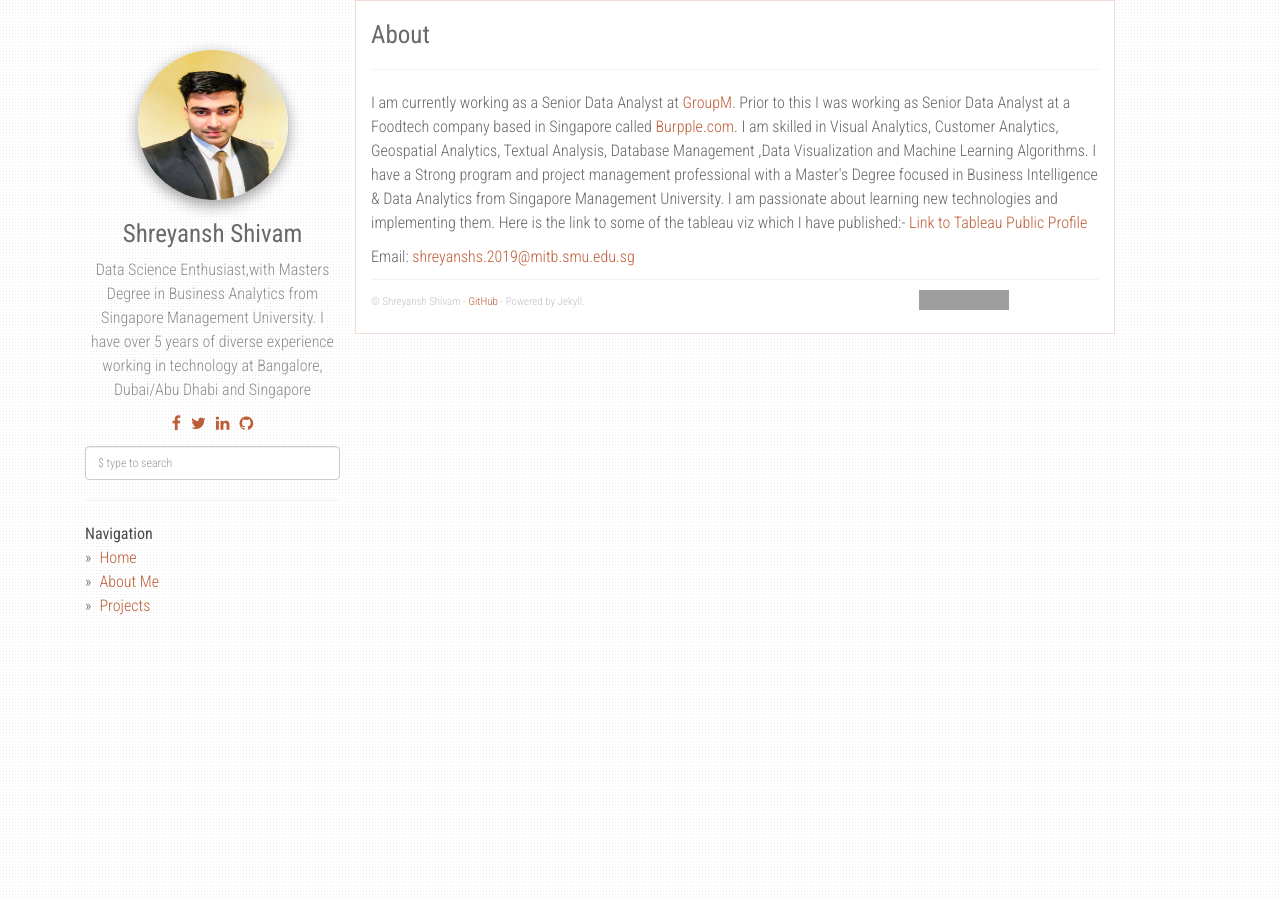
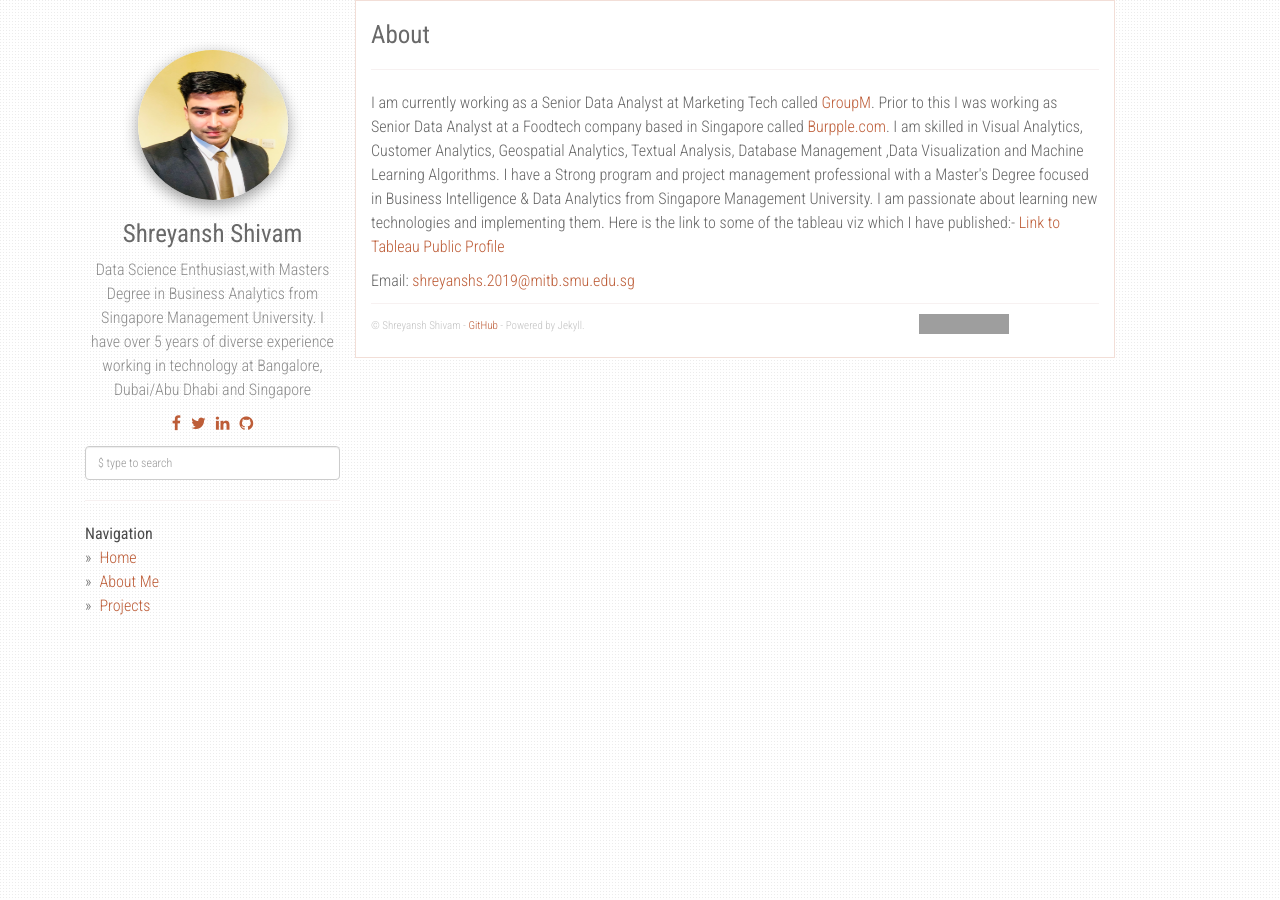
Before and after one commit to shreyanshshivam/shreyansh, a Jekyll site: the page built from about.md, in a window 1280 px wide. Built offline with Jekyll 4.4.1, drawn with Linux system fonts in a browser that asks for light colours; nearby versions of some CDN libraries; grey boxes are pictures that could not be loaded.

Commit message:
Update about.md

```diff
--- a/about.md
+++ b/about.md
@@ -4,7 +4,7 @@
 permalink: /about/
 ---
 <p>
-I am currently working as a Senior Data Analyst at <a href="https://www.groupm.com/" target="_blank">GroupM</a>. Prior to this I was working as Senior Data Analyst at a Foodtech company based in Singapore called <a href="https://www.burpple.com/sg" target="_blank">Burpple.com</a>. I am skilled in Visual Analytics, Customer Analytics, Geospatial Analytics, Textual Analysis, Database Management ,Data Visualization and Machine Learning Algorithms. I have a Strong program and project management professional with a Master's Degree focused in Business Intelligence & Data Analytics from Singapore Management University. I am passionate about learning new technologies and implementing them. Here is the link to some of the tableau viz which I have published:- <a href="https://public.tableau.com/profile/shreyansh.shivam#!/" target="_blank"> Link to Tableau Public Profile</a>
+I am currently working as a Senior Data Analyst at Marketing Tech called <a href="https://www.groupm.com/" target="_blank">GroupM</a>. Prior to this I was working as Senior Data Analyst at a Foodtech company based in Singapore called <a href="https://www.burpple.com/sg" target="_blank">Burpple.com</a>. I am skilled in Visual Analytics, Customer Analytics, Geospatial Analytics, Textual Analysis, Database Management ,Data Visualization and Machine Learning Algorithms. I have a Strong program and project management professional with a Master's Degree focused in Business Intelligence & Data Analytics from Singapore Management University. I am passionate about learning new technologies and implementing them. Here is the link to some of the tableau viz which I have published:- <a href="https://public.tableau.com/profile/shreyansh.shivam#!/" target="_blank"> Link to Tableau Public Profile</a>
 </p>
 
 Email: <a href="mailto:{{site.email}}?Subject=From Blog Site:">{{site.email}}</a>
```
